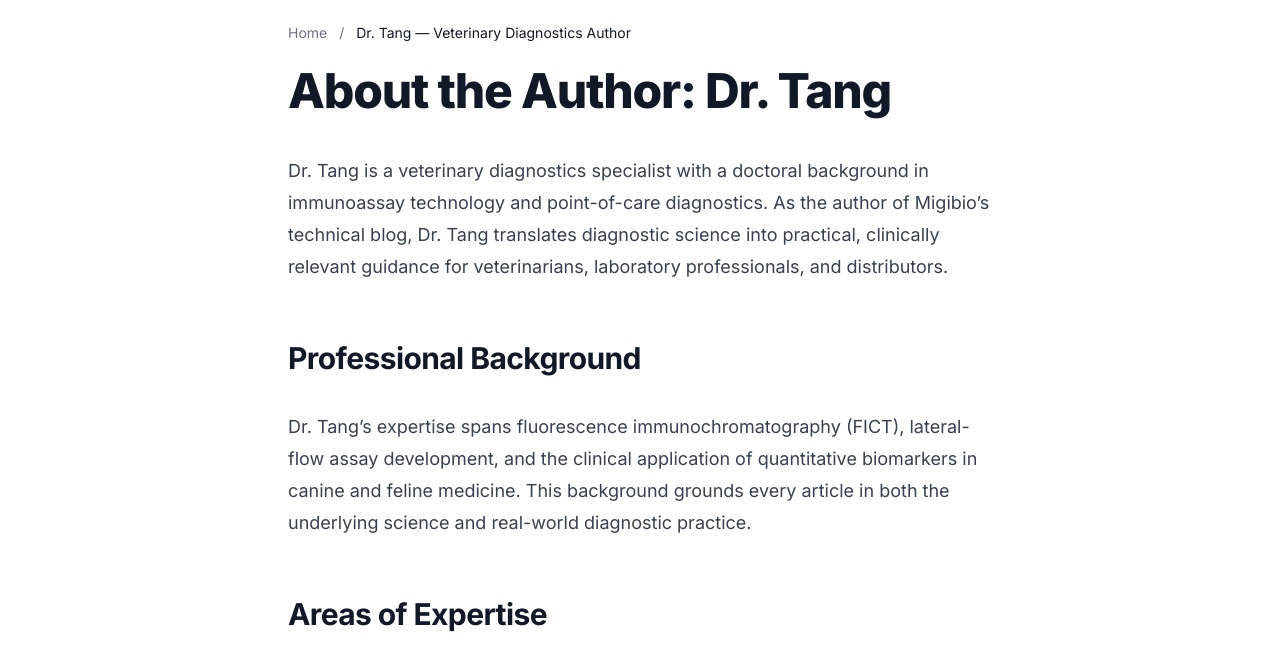
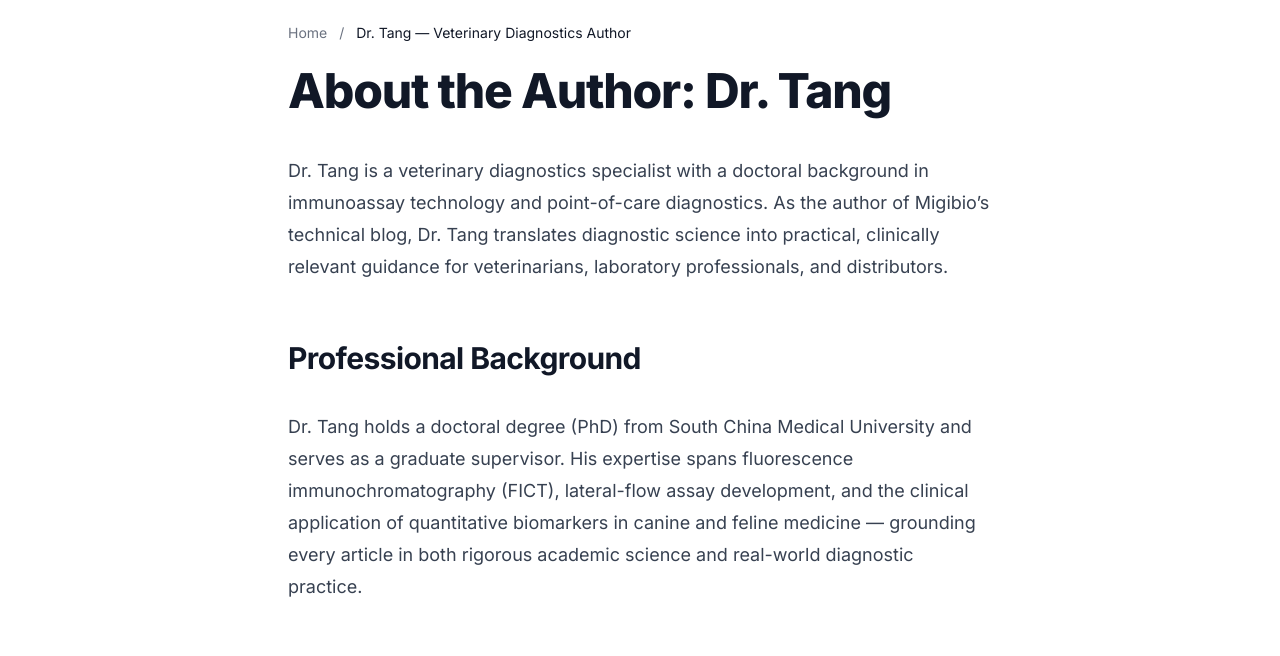
Before and after one commit to martinxionbiotech-max/migi, an Astro site: page /author-dr-tang in a window 1280 px wide. Shown: the part 74-730 px from the top of the page. Built offline with nearby package versions, Linux system fonts and the light colour scheme; Astro itself is replaced by a stand-in of ours.

Commit message:
feat: Dr. Tang 具体资质 — PhD华南医药大学+研究生导师+alumniOf schema

```diff
--- a/src/content/pages/author-dr-tang.md
+++ b/src/content/pages/author-dr-tang.md
@@ -10,7 +10,7 @@ Dr. Tang is a veterinary diagnostics specialist with a doctoral background in im
 
 ## Professional Background
 
-Dr. Tang's expertise spans fluorescence immunochromatography (FICT), lateral-flow assay development, and the clinical application of quantitative biomarkers in canine and feline medicine. This background grounds every article in both the underlying science and real-world diagnostic practice.
+Dr. Tang holds a doctoral degree (PhD) from South China Medical University and serves as a graduate supervisor. His expertise spans fluorescence immunochromatography (FICT), lateral-flow assay development, and the clinical application of quantitative biomarkers in canine and feline medicine — grounding every article in both rigorous academic science and real-world diagnostic practice.
 
 ## Areas of Expertise
 
--- a/src/pages/blog/[slug].astro
+++ b/src/pages/blog/[slug].astro
@@ -29,6 +29,7 @@ const articleSchema = {
         name: 'Dr. Tang',
         url: 'https://migibio.com/author-dr-tang',
         jobTitle: 'Veterinary Diagnostics Specialist, Guangzhou Magic Biotech Co., Ltd.',
+        alumniOf: { '@type': 'CollegeOrUniversity', name: 'South China Medical University' },
         worksFor: { '@id': 'https://migibio.com/#organization' },
       },
       publisher: { '@id': 'https://migibio.com/#organization' },
```
